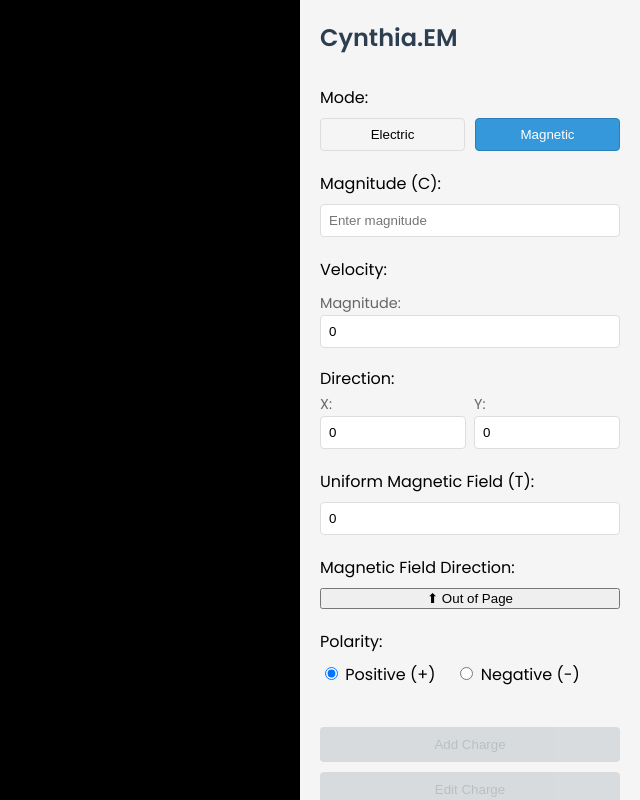
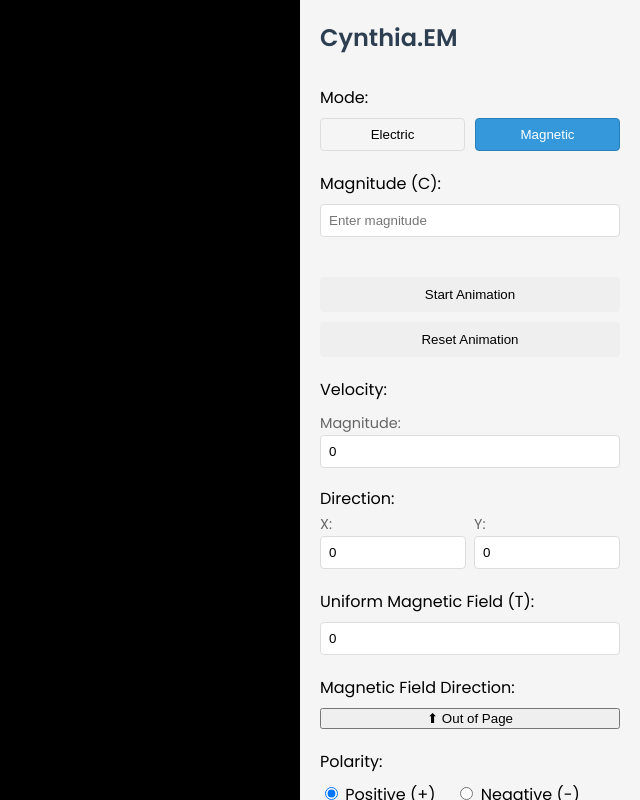
Before and after one commit to achuthanmukundan00/Capstone202425, a Vue app: page / in a window 1280 px wide. Both pictures are taken after a click on the button "Magnetic". Shown: the whole page, without its empty margins (640-1280 px from the left). Built offline with nearby package versions, Linux system fonts and the light colour scheme.

Commit message:
add consts

```diff
--- a/src/components/ControlBar.vue
+++ b/src/components/ControlBar.vue
@@ -38,6 +38,11 @@
       </div>
 
       <template v-if="mode === 'magnetic'">
+
+        <div class="button-group">
+          <button class="action-button start-button" @click="startAnimation">Start Animation</button>
+          <button class="action-button reset-button" @click="resetAnimation">Reset Animation</button>
+        </div>
         <div class="form-group">
           <label>Velocity:</label>
           <div class="velocity-inputs">
@@ -169,6 +174,14 @@ import { ref, computed, watch } from 'vue';
 import { useChargesStore, type SimulationMode } from '@/stores/charges';
 
 const chargesStore = useChargesStore();
+
+const startAnimation = () => {
+  chargesStore.startAnimation();
+};
+
+const resetAnimation = () => {
+  chargesStore.resetAnimation();
+};
 
 // Form state
 const chargeValue = ref<string>('');
--- a/src/consts/consts.ts
+++ b/src/consts/consts.ts
@@ -1,5 +1,6 @@
-// Coulomb constant (N·m²/C²)
-export const K = 8.9875517923e9;
+// Physics
+export const K = 8.9875517923e9; // Coulomb constant (N·m²/C²)
+export const e = 1.60217663e-19; // Elementary charge (C)
 
 // Vector Field Consts
 export const FIELD_SPACING = 64; // Spacing between field vectors in pixels
@@ -12,4 +13,5 @@ export const MAG_FORCE_ARROW_FACTOR = 500000; // Scaling factor for drawing magn
 export const MAG_FORCE_ARROW_COLOUR = 0x6832a8;
 
 // Animation
-export const ANIMATION_SPEED = 0.1;
+export const ANIMATION_SPEED = 8e-2;
+export const FORCE_SCALING = 4e-5;
```
